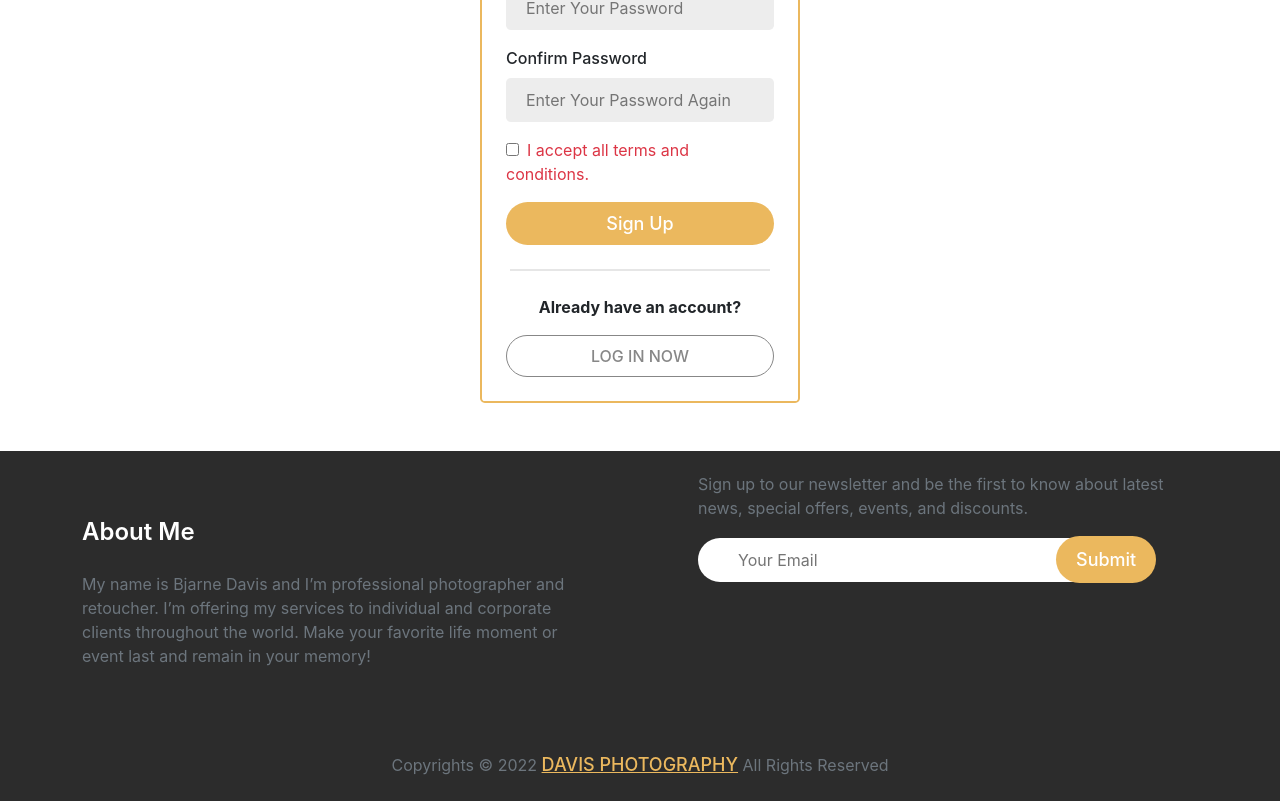
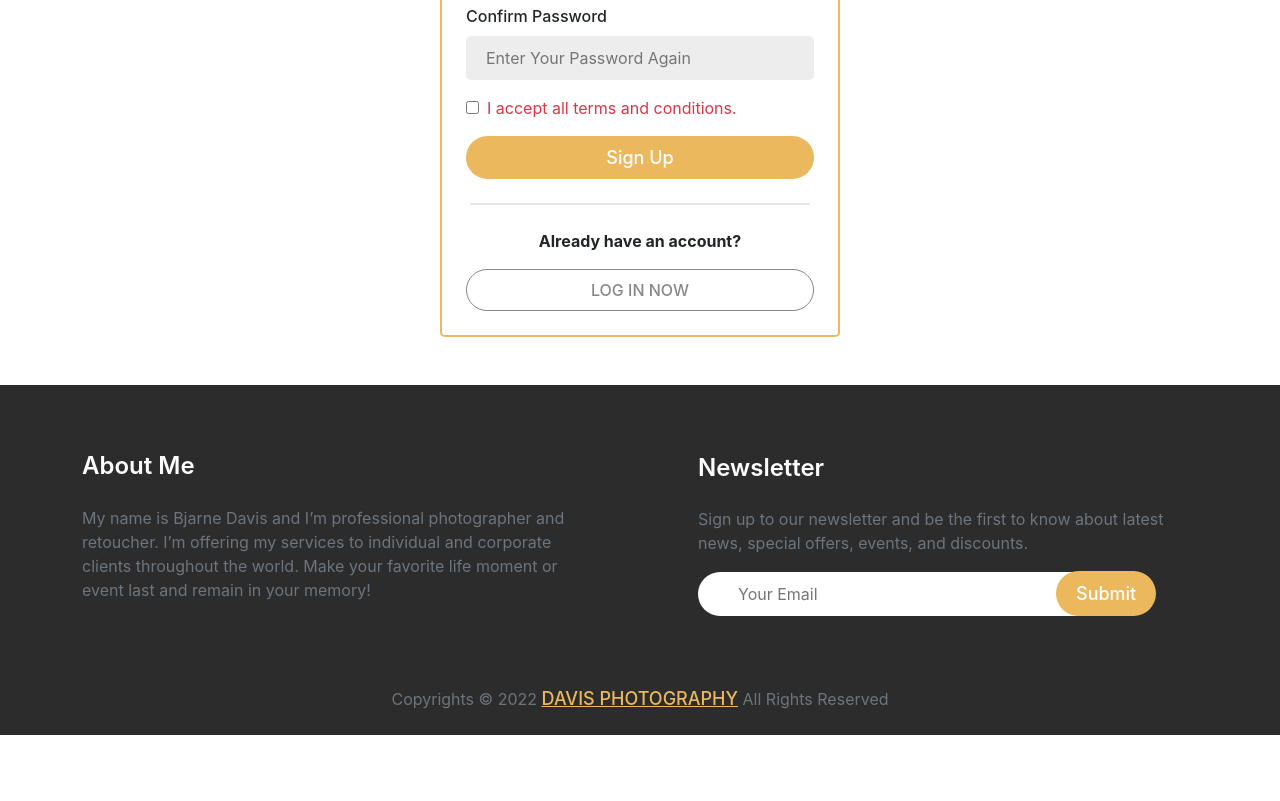
Before and after one commit to rockydey/photography-portfolio, a React (Create React App) app: page /signup in a window 1280 px wide. Shown: the part 496-1297 px from the top of the page. After the commit the page ends 1231 px from the top, so only its background shows below. Built offline with nearby package versions, Linux system fonts and the light colour scheme; no server answers; the HTML template or start-up script is replaced by a standard one.

Commit message:
login and signup component responsive complete

```diff
--- a/src/Pages/Login/Login.css
+++ b/src/Pages/Login/Login.css
@@ -1,5 +1,6 @@
 .login-form {
     border: 2px solid #EBB85E;
+    width: 400px !important;
 }
 
 .login-form h3 {
@@ -57,7 +58,7 @@
     font-weight: 500;
 }
 
-.google-login button{
+.google-login button {
     border: 1px solid rgba(0, 0, 0, 0.9);
     color: #6a6a6a;
     padding: 8px 35px;
@@ -65,3 +66,9 @@
     font-size: 16px;
     font-weight: 500;
 }
+
+@media only screen and (max-with:768px) {
+    .login-form{
+        width: 500px !important;
+    }
+}
--- a/src/Pages/Login/Login.jsx
+++ b/src/Pages/Login/Login.jsx
@@ -33,7 +33,7 @@ const Login = () => {
     }
 
     return (
-        <div className='w-25 container mx-auto login-form p-4 my-5 rounded-3'>
+        <div className='container mx-auto login-form p-4 my-5 rounded-3'>
             <h3>To continue, log in to Davis Photography.</h3>
             <div className='google-login'>
                 <button onClick={() => signInWithGoogle()} className='w-100 rounded-pill text-uppercase mt-3 mb-4 d-flex align-items-center justify-content-center'><img width={18} className='me-2' src={google} alt="" /> <span>Continue With Google</span></button>
--- a/src/Pages/Shared/Footer/Footer.css
+++ b/src/Pages/Shared/Footer/Footer.css
@@ -25,7 +25,7 @@
 }
 
 .newsletter .submit-btn {
-    padding: 10px 20px;
+    padding: 9px 20px;
     background-color: #EBB85E;
     font-weight: 500;
     margin-left: -50px;
--- a/src/Pages/Shared/Footer/Footer.jsx
+++ b/src/Pages/Shared/Footer/Footer.jsx
@@ -6,7 +6,7 @@ const Footer = () => {
     return (
         <footer>
             <div className='footer d-flex flex-column justify-content-center'>
-                <div className='container d-flex justify-content-between'>
+                <div className='container d-flex justify-content-between align-items-center'>
                     <div className='about'>
                         <h1 className='text-white'>About Me</h1>
                         <p className='text-muted'>My name is Bjarne Davis and I’m professional photographer and retoucher. I’m offering my services to individual and corporate clients throughout the world. Make your favorite life moment or event last and remain in your memory!</p>
--- a/src/Pages/SignUp/SignUp.jsx
+++ b/src/Pages/SignUp/SignUp.jsx
@@ -40,7 +40,7 @@ const SignUp = () => {
     }
 
     return (
-        <div className='w-25 container mx-auto login-form p-4 my-5 rounded-3'>
+        <div className='container mx-auto login-form p-4 my-5 rounded-3'>
             <h3>To continue, log in to Davis Photography.</h3>
             <div className='google-login'>
                 <button onClick={() => signInWithGoogle()} className='w-100 rounded-pill text-uppercase mt-3 mb-4 d-flex align-items-center justify-content-center'><img width={18} className='me-2' src={google} alt="" /> <span>Sign up with Google</span></button>
```
